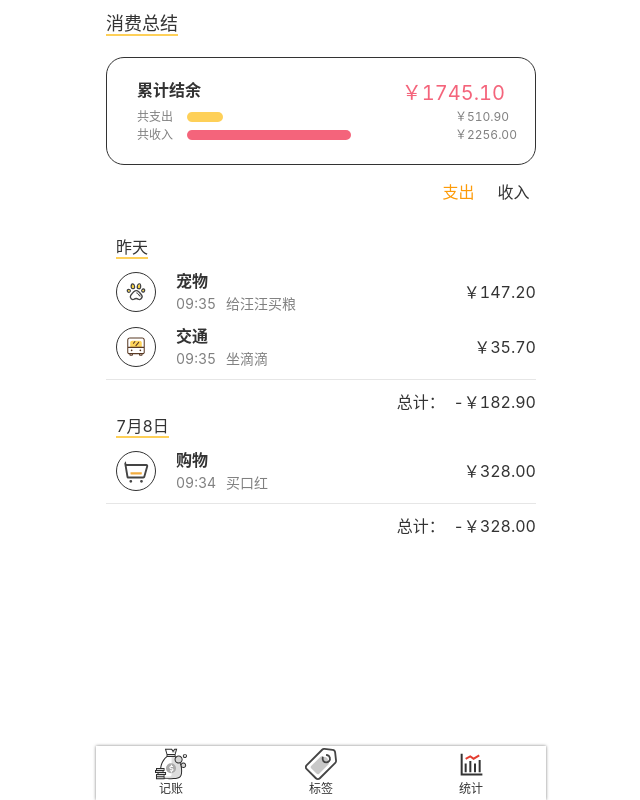
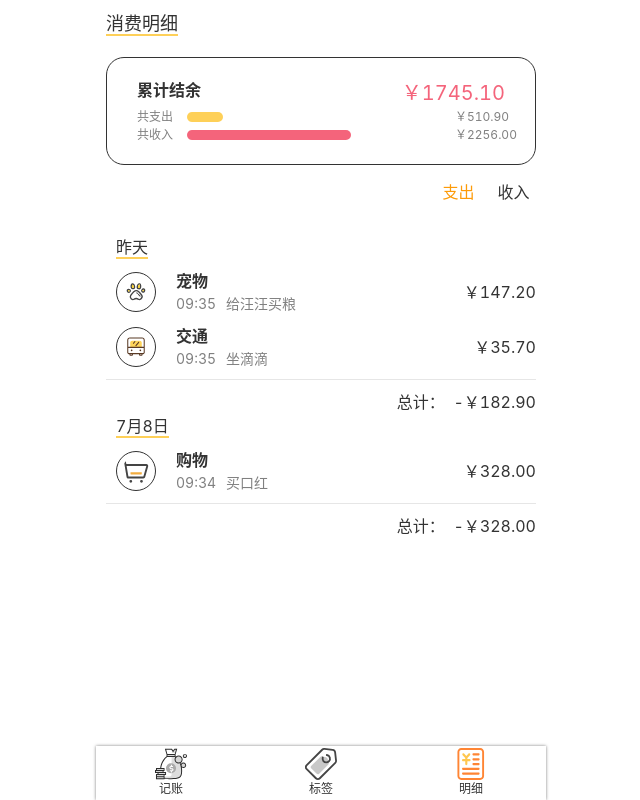
Before and after one commit to sunwan1234/apple-bill, a Vue app: page /#/statistics in a window 1280 px wide. Shown: the whole page, without its empty margins (319-959 px from the left). Built offline with nearby package versions, Linux system fonts and the light colour scheme.

Commit message:
更换 明细 标签

```diff
--- a/src/views/Nav.vue
+++ b/src/views/Nav.vue
@@ -9,8 +9,8 @@
 			标签
 		</router-link>
 		<router-link to="/statistics" class="item" active-class="selected">
-			<Icon name="statistics"></Icon>
-			统计
+			<Icon name="nav-3"></Icon>
+			明细
 		</router-link>
 	</nav>
 </template>
--- a/src/views/Statistics.vue
+++ b/src/views/Statistics.vue
@@ -1,7 +1,7 @@
 <template>
 	<Layout>
 		<div class="title">
-			<span>消费总结</span>
+			<span>消费明细</span>
 		</div>
 		<div class="progress-lists">
 			<div class="final-title-number">
```
Also changed, not shown: src/assets/icons/nav-3.svg (added).
